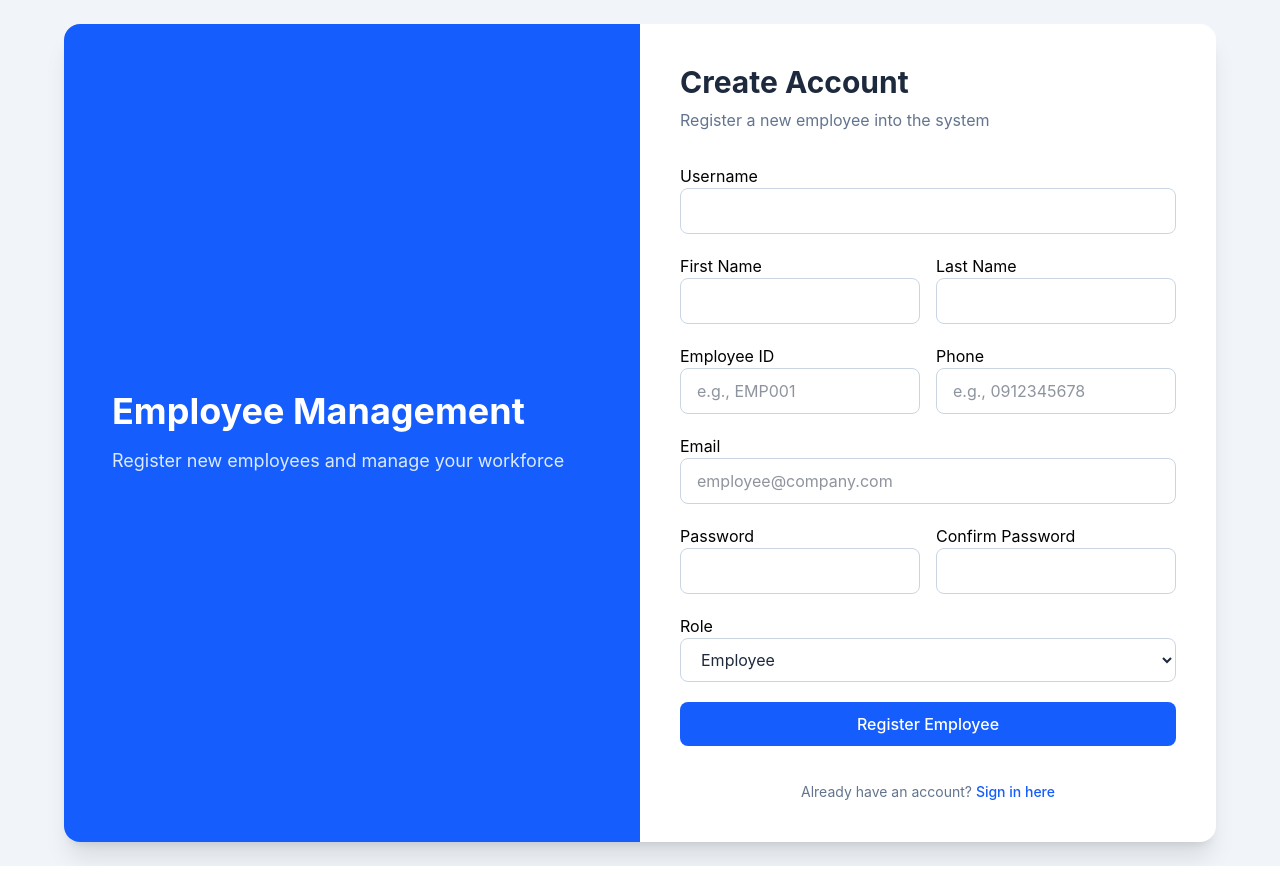
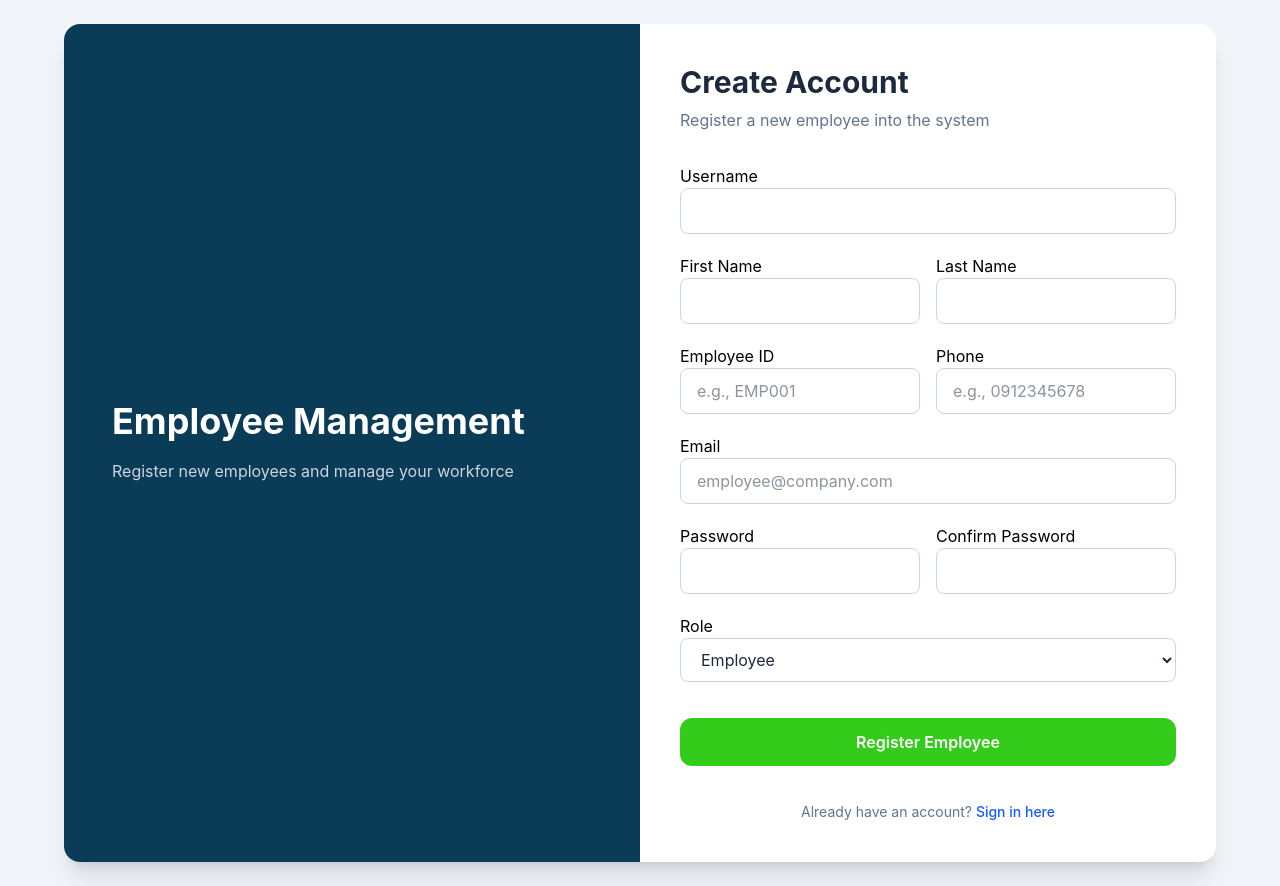
Before and after one commit to yoditgirma/Zentyad_projects, a React (Vite) app in the folder employee_managment/employee_managment_frontend/: page / in a window 1280 px wide. Built offline with nearby package versions, Linux system fonts and the light colour scheme.

Commit message:
updated button component and other ui

```diff
--- /dev/null
+++ b/employee_managment/employee_managment_frontend/src/api/dashboard.js
@@ -0,0 +1,54 @@
+const API_BASE_URL = 'http://127.0.0.1:8000/api';
+
+export const dashboardAPI = {
+
+  // Admin Dashboard
+  getAdminStats: async () => {
+    const response = await fetch(`${API_BASE_URL}/admin-stats/`, {
+      credentials: 'include',
+      headers: {
+        'Content-Type': 'application/json',
+      },
+    });
+
+    if (!response.ok) {
+      const error = await response.json();
+      throw new Error(error.error || 'Failed to fetch admin stats');
+    }
+
+    return response.json();
+  },
+
+  getAllEmployees: async () => {
+    const response = await fetch(`${API_BASE_URL}/employees/`, {
+      credentials: 'include',
+      headers: {
+        'Content-Type': 'application/json',
+      },
+    });
+
+    if (!response.ok) {
+      const error = await response.json();
+      throw new Error(error.error || 'Failed to fetch employees');
+    }
+
+    return response.json();
+  },
+
+  // Employee Dashboard
+  getEmployeeStats: async () => {
+    const response = await fetch(`${API_BASE_URL}/employee-stats/`, {
+      credentials: 'include',
+      headers: {
+        'Content-Type': 'application/json',
+      },
+    });
+
+    if (!response.ok) {
+      const error = await response.json();
+      throw new Error(error.error || 'Failed to fetch employee stats');
+    }
+
+    return response.json();
+  },
+};
--- a/employee_managment/employee_managment_frontend/src/components/ui/Button.jsx
+++ b/employee_managment/employee_managment_frontend/src/components/ui/Button.jsx
@@ -11,18 +11,7 @@ export default function Button({
             onClick={onClick}
             disabled={disabled}
             className={`
-                w-full
-                px-4
-                py-2.5
-                rounded-lg
-                font-medium
-                text-white
-                bg-blue-600
-                hover:bg-blue-700
-                active:bg-blue-800
-                transition
-                disabled:opacity-50
-                disabled:cursor-not-allowed
+                w-full mt-4 bg-[#33CC1A] hover:bg-[#29b816] text-white font-semibold py-3 rounded-xl transition-all duration-300
                 ${className}
             `}
         >
--- a/employee_managment/employee_managment_frontend/src/pages/RegisterEmployee.jsx
+++ b/employee_managment/employee_managment_frontend/src/pages/RegisterEmployee.jsx
@@ -66,10 +66,13 @@ function RegisterEmployee() {
   return (
     <div className="min-h-screen bg-slate-100 flex items-center justify-center p-6">
       <div className="w-full max-w-6xl bg-white rounded-2xl shadow-xl overflow-hidden grid md:grid-cols-2">
+
         {/* Left Side */}
-        <div className="hidden md:flex flex-col justify-center bg-blue-600 text-white p-12">
-          <h1 className="text-4xl font-bold mb-4">Employee Management</h1>
-          <p className="text-blue-100 leading-7 text-lg">
+        <div className="hidden md:flex flex-col justify-center bg-[#0A3B57] text-white p-12">
+          <h1 className="text-4xl font-bold text-white">
+    Employee Management
+</h1>
+          <p className="text-slate-300 mt-4 leading-7">
             Register new employees and manage your workforce
           </p>
         </div>
```
Also changed, not shown: employee_managment/employee_managment_frontend/src/pages/AdminDashboard.jsx (added), employee_managment/employee_managment_frontend/src/pages/EmployeeDashboard.jsx (added), 1 other file (tests, documents, lock files or other folders).
